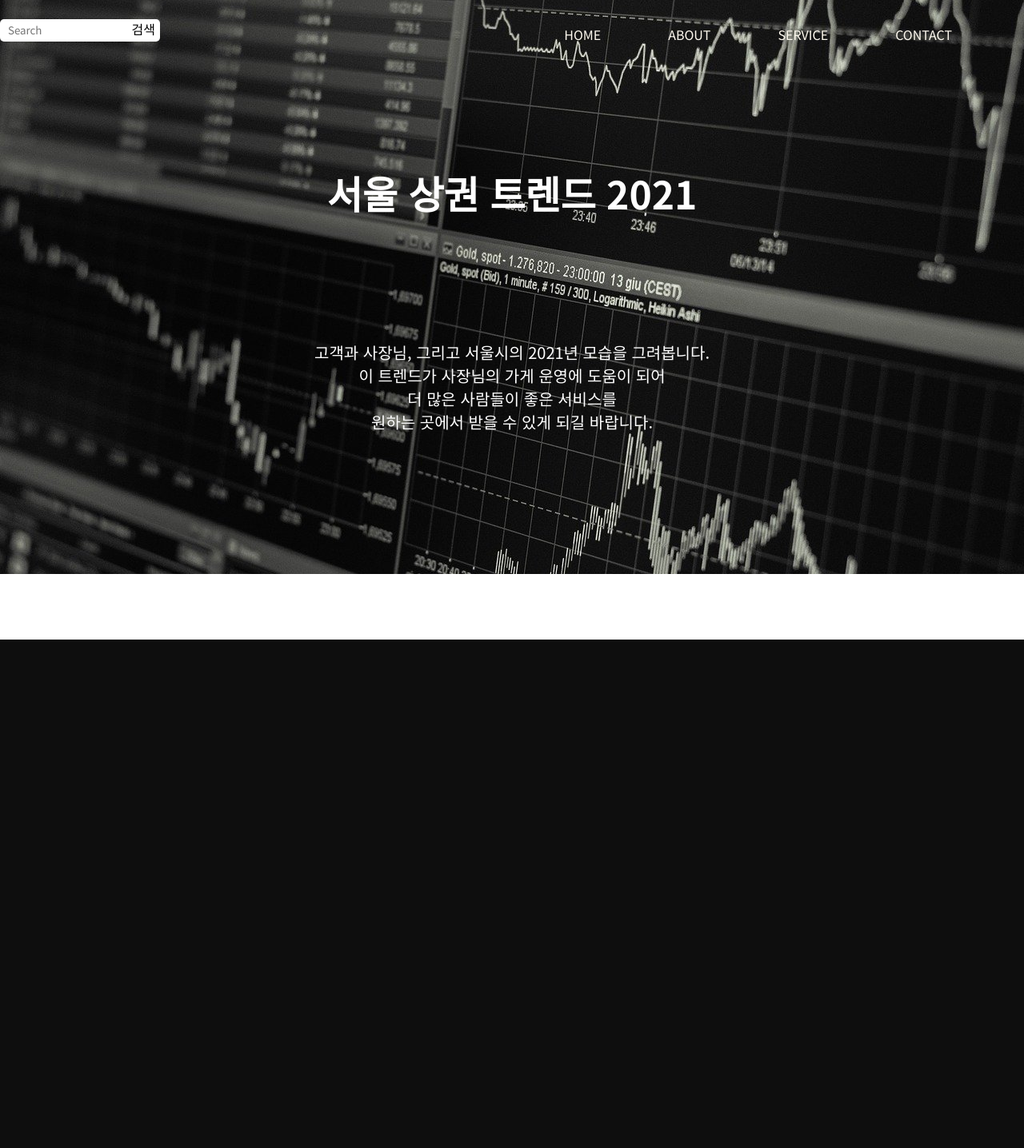
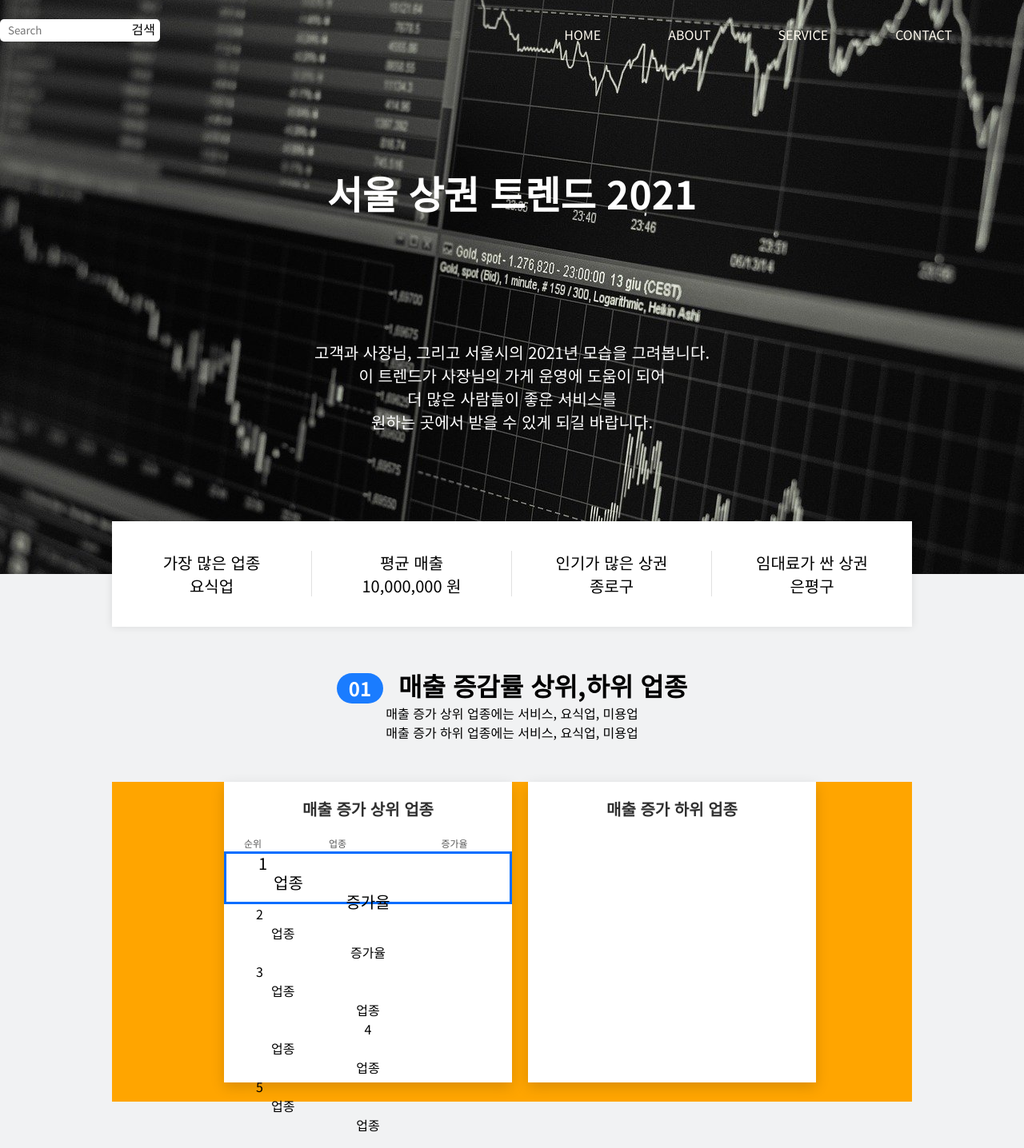
Before and after one commit to woosinbum/yeardream_semi_project, a Flask app: page / in a window 1280 px wide. Shown: the whole page at 80% size. Before the commit the page ends 800 px from the top, so only its background shows below. Run offline with Flask 2, Linux system fonts and the light colour scheme.

Commit message:
두번째 페이지

```diff
--- a/flask/app/templates/index.html
+++ b/flask/app/templates/index.html
@@ -36,8 +36,91 @@
 				</div>
 			</div>
 			<!-- intro_end -->
-			<div>
+			<ul class="amount">
+				<li>
+					<div>
+						<div>가장 많은 업종</div>
+						<div>요식업</div>
+					</div>
+				</li>
+				<li>
+					<div>
+						<div>평균 매출</div>
+						<div>10,000,000 원</div>
+					</div>
+				</li>
+				<li>
+					<div>
+						<div>인기가 많은 상권</div>
+						<div>종로구</div>
+					</div>
+				</li>
+				<li>
+					<div>
+						<div>임대료가 싼 상권</div>
+						<div>은평구</div>
+					</div>
+				</li>
+			</ul>
+			<!-- first page end  -->
+			<div class="top_five">
+				<h1>
+					<b>01</b>
+					매출 증감률 상위,하위 업종
+				</h1>
+				<div class="exp">
+					매출 증가 상위 업종에는 서비스, 요식업, 미용업
+					<br>매출 증가 하위 업종에는 서비스, 요식업, 미용업
+				</div>
+				<div class="report_rank">
+					<div class="rank_box">
+						<h3>매출 증가 상위 업종</h3>
+						<section class="ranking">
+							<header>
+								<span class="c_1">순위</span>
+								<span class="c_2">업종</span>
+								<span class="c_3">증가율</span>
+							</header>
+							<dl class="first">
+								<dt class="c_1">1</dt>
+								<dd class="c_2">업종</dd>
+								<dd class="c_3">증가율</dd>
 
+							</dl>
+							<dl>
+								<dt class="c_1">2</dt>
+								<dd class="c_2">업종</dd>
+								<dd class="c_3">증가율</dd>
+
+							</dl>
+							<dl>
+								<dt class="c_1">3</dt>
+								<dd class="c_2">업종</dd>
+								<dd class="c_3">업종</dd>
+
+							</dl>
+							<dl>
+								<dd class="c_1">4</dd>
+								<dd class="c_2">업종</dd>
+								<dd class="c_3">업종</dd>
+
+							</dl>
+							<dl>
+								<dt class="c_1">5</dt>
+								<dd class="c_2">업종</dd>
+								<dd class="c_3">업종</dd>
+
+							</dl>
+
+						</section>
+
+					</div>
+					<div class="rank_box">
+						<h3>매출 증가 하위 업종</h3>
+
+					</div>
+
+				</div>
 			</div>
 		</div>
 	</body>
--- a/flask/app/templates/style.css
+++ b/flask/app/templates/style.css
@@ -81,3 +81,135 @@ h1 {
 .intro_txt > p{
     color:#fff;
 }
+
+.amount {
+    position: relative;
+    top: -66px;
+    display: flex;
+    width: 1000px;
+    background:white;
+    margin: auto;
+    box-shadow: 0px 0px 10px rgba(0,0,0,0.1);
+}
+.amount > li {
+    flex: 1;
+    height: 132px;
+
+}
+.amount > li > div {
+    text-align: center;
+    height: 57px;
+    margin-top:37px;
+    font-size:20px;
+
+
+}
+.amount > li:not(:last-child) > div {
+    border-right: 1px solid #e1e1e1;
+}
+
+/* top_five */
+
+.top_five {
+    width: 100%;
+    height: 718px;
+    background: #f1f2f3;
+    margin-top: -132px;
+}
+
+.top_five > h1 {
+    padding-top: 116px;
+
+    text-align: center;
+    font-size: 32px;
+}
+.top_five > h1 > b{
+    height:38px;
+    margin-right: 10px;
+    padding: 0 15px;
+    font-size: 24px;
+    color: #fff;
+    font-weight: 700;
+    line-height:38px;
+    background-color: #1a7cff;
+    border-radius: 19px;
+    display: inline-block;
+}
+.exp {
+    text-align: center;
+}
+.report_rank {
+    background: orange;
+    width:1000px;
+    height:400px;
+    position:relative;
+    margin:50px auto;
+    display:flex;
+    justify-content: center;
+}
+
+.rank_box {
+    width: 360px;
+    height:355px;
+    margin-left: 20px;
+    padding-bottom: 21px;
+    text-align: center;
+    background-color: #fff;
+    box-shadow:0 6px 16px 0 rgba(0,0,0,0.15);
+}
+.rank_box > h3 {
+    padding: 21px 0;
+    font-size: 20px;
+    line-height: 25px;
+    color:#303030;
+}
+.ranking > header {
+    width: 100%;
+    font-size: 12px;
+    display:flex;
+}
+.ranking > header > span {
+    line-height: 20px;
+    color:rgba(48,48,48,0.8);
+}
+.c_1 {
+    flex: 1 0 72px;
+}
+.c_2 {
+    padding-left:59px;
+    text-align:left;
+    flex :1 0 85px;
+}
+.c_3 {
+    flex:1 0 144px;
+}
+
+.ranking > dl::after {
+    position:relative;
+    width:100%;
+    height:46px;
+    font-size: 16px;
+    color:rgba(48,48,48,0.8);
+    font-weight: 700;
+    display:flex;
+    align-items: center;
+
+}
+
+.first {
+    width:clac(100% - 6px);
+    height:60px;
+    font-size: 20px;
+    line-height: 24px;
+    color: #006dff;
+    border-style: solid;
+
+    border-image-slice: 1;
+}
+.ranking > dl > dt {
+    display: flex;
+}
+.ranking > dl > dt {
+    display: flex;
+    margin-inline-start: 40px;
+}
```
